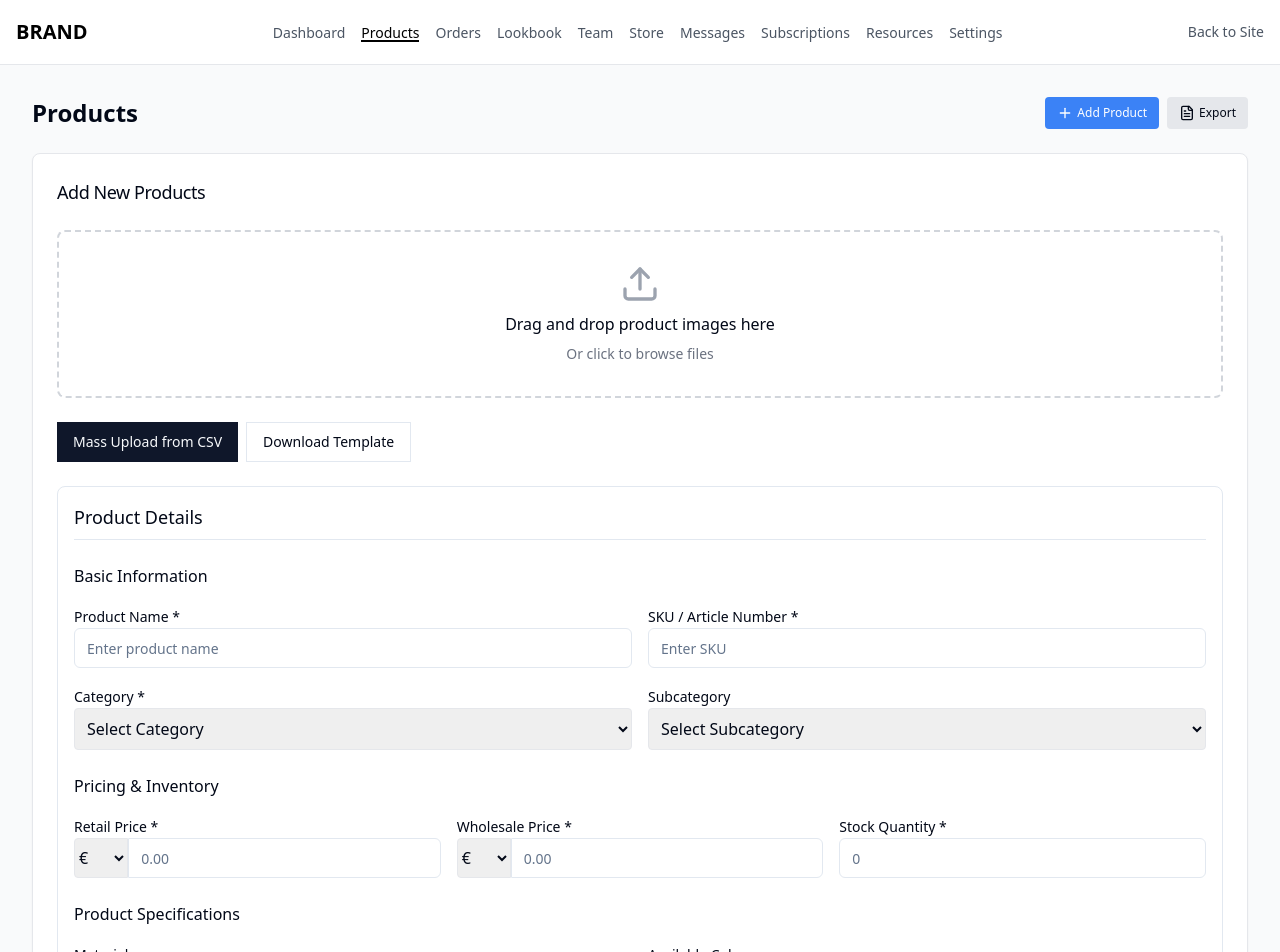
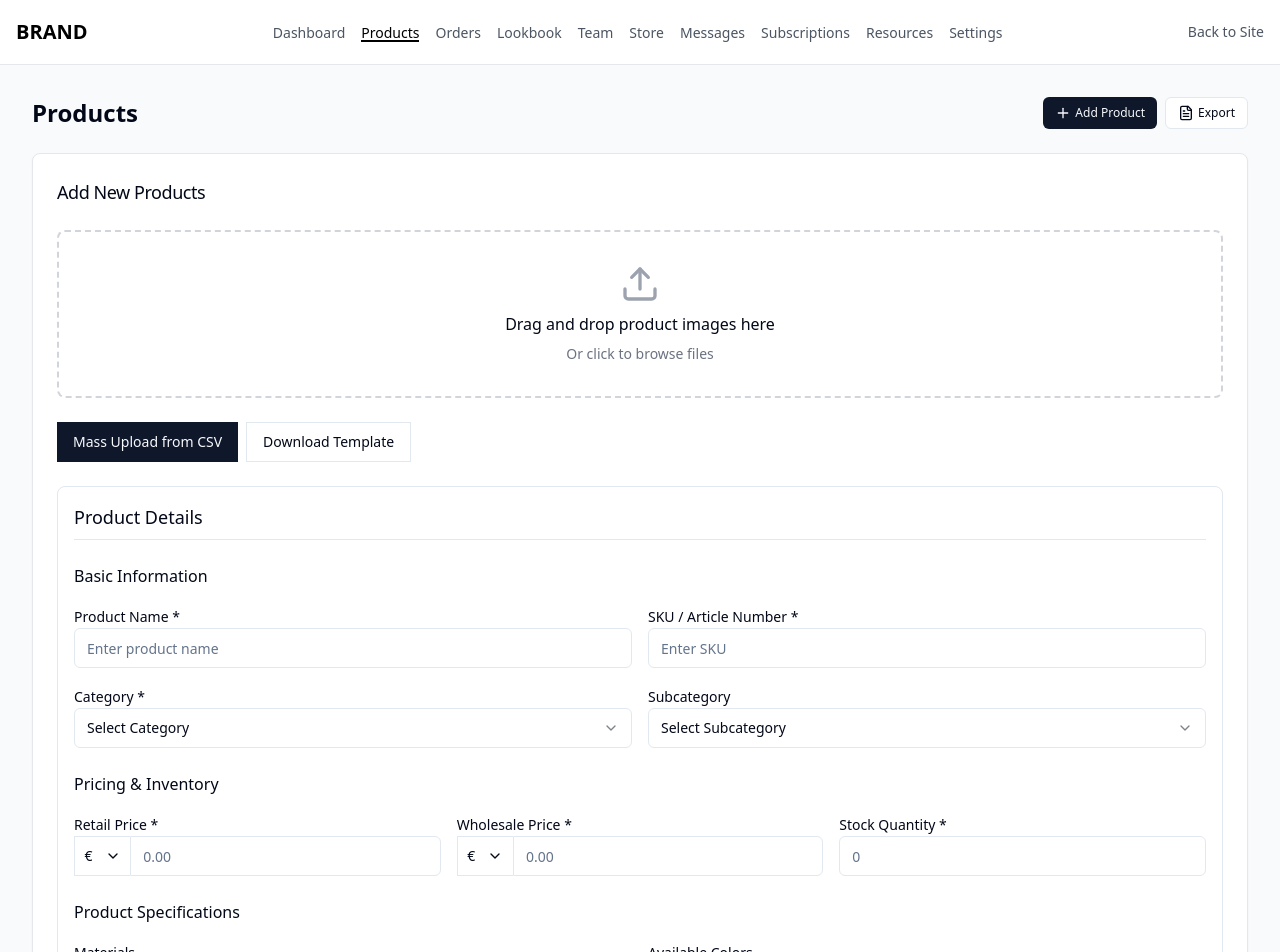
Before and after one commit to dingdong1009/etage7-test-76, a React (Vite) app: page /brand/products in a window 1280 px wide. Shown: the top 952 px of the page. Built offline with nearby package versions, Linux system fonts and the light colour scheme.

Commit message:
feat: Implement dropdown menus
Refactor the product form to include dropdown menus for category, subcategory, and currency selection.

```diff
--- a/src/pages/brand/Products.tsx
+++ b/src/pages/brand/Products.tsx
@@ -1,16 +1,42 @@
 
 import { Card, CardContent, CardHeader, CardTitle } from "@/components/ui/card";
-import { Upload, Plus, FileText } from "lucide-react";
+import { Upload, Plus, FileText, Check, ChevronDown } from "lucide-react";
 import { Button } from "@/components/ui/button";
 import { Input } from "@/components/ui/input";
 import { Textarea } from "@/components/ui/textarea";
 import { Label } from "@/components/ui/label";
 import { Slider } from "@/components/ui/slider";
 import { useState } from "react";
+import {
+  Select,
+  SelectContent,
+  SelectItem,
+  SelectTrigger,
+  SelectValue,
+} from "@/components/ui/select";
+import {
+  DropdownMenu,
+  DropdownMenuContent,
+  DropdownMenuItem,
+  DropdownMenuTrigger,
+} from "@/components/ui/dropdown-menu";
+import {
+  Popover,
+  PopoverContent,
+  PopoverTrigger,
+} from "@/components/ui/popover";
+import {
+  Form,
+  FormControl,
+  FormField,
+  FormItem,
+  FormLabel,
+} from "@/components/ui/form";
 
 const BrandProducts = () => {
   // Example form state
   const [images, setImages] = useState<File[]>([]);
+  const [currency, setCurrency] = useState<string>("€");
 
   const handleFileChange = (e: React.ChangeEvent<HTMLInputElement>) => {
     if (e.target.files) {
@@ -19,19 +45,82 @@ const BrandProducts = () => {
     }
   };
 
+  // Categories for dropdown
+  const categories = [
+    { label: "Dresses", value: "dresses" },
+    { label: "Tops", value: "tops" },
+    { label: "Bottoms", value: "bottoms" },
+    { label: "Outerwear", value: "outerwear" },
+    { label: "Accessories", value: "accessories" },
+  ];
+
+  // Subcategories mapped by category
+  const subcategoriesMap = {
+    dresses: [
+      { label: "Midi Dresses", value: "midi" },
+      { label: "Maxi Dresses", value: "maxi" },
+      { label: "Mini Dresses", value: "mini" },
+    ],
+    tops: [
+      { label: "T-Shirts", value: "tshirts" },
+      { label: "Blouses", value: "blouses" },
+      { label: "Shirts", value: "shirts" },
+    ],
+    bottoms: [
+      { label: "Pants", value: "pants" },
+      { label: "Skirts", value: "skirts" },
+      { label: "Shorts", value: "shorts" },
+    ],
+    outerwear: [
+      { label: "Jackets", value: "jackets" },
+      { label: "Coats", value: "coats" },
+      { label: "Blazers", value: "blazers" },
+    ],
+    accessories: [
+      { label: "Bags", value: "bags" },
+      { label: "Jewelry", value: "jewelry" },
+      { label: "Shoes", value: "shoes" },
+    ],
+  };
+
+  // State for selected category and subcategories
+  const [selectedCategory, setSelectedCategory] = useState("");
+  const [availableSubcategories, setAvailableSubcategories] = useState([]);
+
+  // Handle category change to update subcategory options
+  const handleCategoryChange = (value: string) => {
+    setSelectedCategory(value);
+    setAvailableSubcategories(subcategoriesMap[value as keyof typeof subcategoriesMap] || []);
+  };
+
+  // Available currencies
+  const currencies = [
+    { symbol: "€", label: "Euro" },
+    { symbol: "$", label: "USD" },
+    { symbol: "£", label: "GBP" },
+  ];
+
   return (
     <div className="space-y-6">
       <div className="flex flex-col sm:flex-row sm:items-center justify-between gap-4">
         <h1 className="text-2xl font-bold">Products</h1>
         <div className="flex gap-2">
-          <button className="text-xs px-3 py-2 bg-blue-500 text-white rounded flex items-center gap-1">
-            <Plus size={16} />
-            Add Product
-          </button>
-          <button className="text-xs px-3 py-2 bg-gray-200 rounded flex items-center gap-1">
+          <DropdownMenu>
+            <DropdownMenuTrigger asChild>
+              <Button size="sm" className="h-8 text-xs px-3 py-2 gap-1">
+                <Plus size={16} />
+                Add Product
+              </Button>
+            </DropdownMenuTrigger>
+            <DropdownMenuContent className="w-48">
+              <DropdownMenuItem>Single Product</DropdownMenuItem>
+              <DropdownMenuItem>Bulk Upload</DropdownMenuItem>
+            </DropdownMenuContent>
+          </DropdownMenu>
+          <Button variant="outline" size="sm" className="h-8 text-xs px-3 py-2 gap-1">
             <FileText size={16} />
             Export
-          </button>
+          </Button>
         </div>
       </div>
 
@@ -88,24 +177,34 @@ const BrandProducts = () => {
 
                 <div>
                   <Label htmlFor="category">Category *</Label>
-                  <select id="category" className="w-full p-2 border border-gray-200 rounded">
-                    <option value="">Select Category</option>
-                    <option value="dresses">Dresses</option>
-                    <option value="tops">Tops</option>
-                    <option value="bottoms">Bottoms</option>
-                    <option value="outerwear">Outerwear</option>
-                    <option value="accessories">Accessories</option>
-                  </select>
+                  <Select onValueChange={handleCategoryChange}>
+                    <SelectTrigger>
+                      <SelectValue placeholder="Select Category" />
+                    </SelectTrigger>
+                    <SelectContent>
+                      {categories.map((category) => (
+                        <SelectItem key={category.value} value={category.value}>
+                          {category.label}
+                        </SelectItem>
+                      ))}
+                    </SelectContent>
+                  </Select>
                 </div>
 
                 <div>
                   <Label htmlFor="subcategory">Subcategory</Label>
-                  <select id="subcategory" className="w-full p-2 border border-gray-200 rounded">
-                    <option value="">Select Subcategory</option>
-                    <option value="midi">Midi Dresses</option>
-                    <option value="maxi">Maxi Dresses</option>
-                    <option value="mini">Mini Dresses</option>
-                  </select>
+                  <Select>
+                    <SelectTrigger>
+                      <SelectValue placeholder="Select Subcategory" />
+                    </SelectTrigger>
+                    <SelectContent>
+                      {availableSubcategories.map((subcategory: any) => (
+                        <SelectItem key={subcategory.value} value={subcategory.value}>
+                          {subcategory.label}
+                        </SelectItem>
+                      ))}
+                    </SelectContent>
+                  </Select>
                 </div>
               </div>
             </div>
@@ -117,11 +216,35 @@ const BrandProducts = () => {
                 <div>
                   <Label htmlFor="retailPrice">Retail Price *</Label>
                   <div className="flex">
-                    <select className="w-16 border border-gray-200 rounded-l">
-                      <option>€</option>
-                      <option>$</option>
-                      <option>£</option>
-                    </select>
+                    <Popover>
+                      <PopoverTrigger asChild>
+                        <Button
+                          variant="outline"
+                          className="w-16 px-2 rounded-r-none border-r-0 flex justify-center"
+                        >
+                          {currency}
+                          <ChevronDown className="ml-1 h-4 w-4" />
+                        </Button>
+                      </PopoverTrigger>
+                      <PopoverContent className="w-40 p-0">
+                        <div className="grid">
+                          {currencies.map((c) => (
+                            <Button
+                              key={c.symbol}
+                              variant="ghost"
+                              className="justify-start font-normal"
+                              onClick={() => setCurrency(c.symbol)}
+                            >
+                              <span>{c.symbol}</span>
+                              <span className="ml-2">{c.label}</span>
+                              {currency === c.symbol && (
+                                <Check className="ml-auto h-4 w-4" />
+                              )}
+                            </Button>
+                          ))}
+                        </div>
+                      </PopoverContent>
+                    </Popover>
                     <Input id="retailPrice" placeholder="0.00" className="rounded-l-none" />
                   </div>
                 </div>
@@ -129,11 +252,35 @@ const BrandProducts = () => {
                 <div>
                   <Label htmlFor="wholesalePrice">Wholesale Price *</Label>
                   <div className="flex">
-                    <select className="w-16 border border-gray-200 rounded-l">
-                      <option>€</option>
-                      <option>$</option>
-                      <option>£</option>
-                    </select>
+                    <Popover>
+                      <PopoverTrigger asChild>
+                        <Button
+                          variant="outline"
+                          className="w-16 px-2 rounded-r-none border-r-0 flex justify-center"
+                        >
+                          {currency}
+                          <ChevronDown className="ml-1 h-4 w-4" />
+                        </Button>
+                      </PopoverTrigger>
+                      <PopoverContent className="w-40 p-0">
+                        <div className="grid">
+                          {currencies.map((c) => (
+                            <Button
+                              key={c.symbol}
+                              variant="ghost"
+                              className="justify-start font-normal"
+                              onClick={() => setCurrency(c.symbol)}
+                            >
+                              <span>{c.symbol}</span>
+                              <span className="ml-2">{c.label}</span>
+                              {currency === c.symbol && (
+                                <Check className="ml-auto h-4 w-4" />
+                              )}
+                            </Button>
+                          ))}
+                        </div>
+                      </PopoverContent>
+                    </Popover>
                     <Input id="wholesalePrice" placeholder="0.00" className="rounded-l-none" />
                   </div>
                 </div>
@@ -187,7 +334,18 @@ const BrandProducts = () => {
 
                 <div>
                   <Label htmlFor="countryOfOrigin">Country of Origin</Label>
-                  <Input id="countryOfOrigin" placeholder="e.g., Italy, France" />
+                  <Select>
+                    <SelectTrigger>
+                      <SelectValue placeholder="Select Country" />
+                    </SelectTrigger>
+                    <SelectContent>
+                      {["Italy", "France", "Spain", "Portugal", "Turkey", "China", "Bangladesh", "Vietnam"].map((country) => (
+                        <SelectItem key={country} value={country.toLowerCase()}>
+                          {country}
+                        </SelectItem>
+                      ))}
+                    </SelectContent>
+                  </Select>
                 </div>
               </div>
             </div>
```
